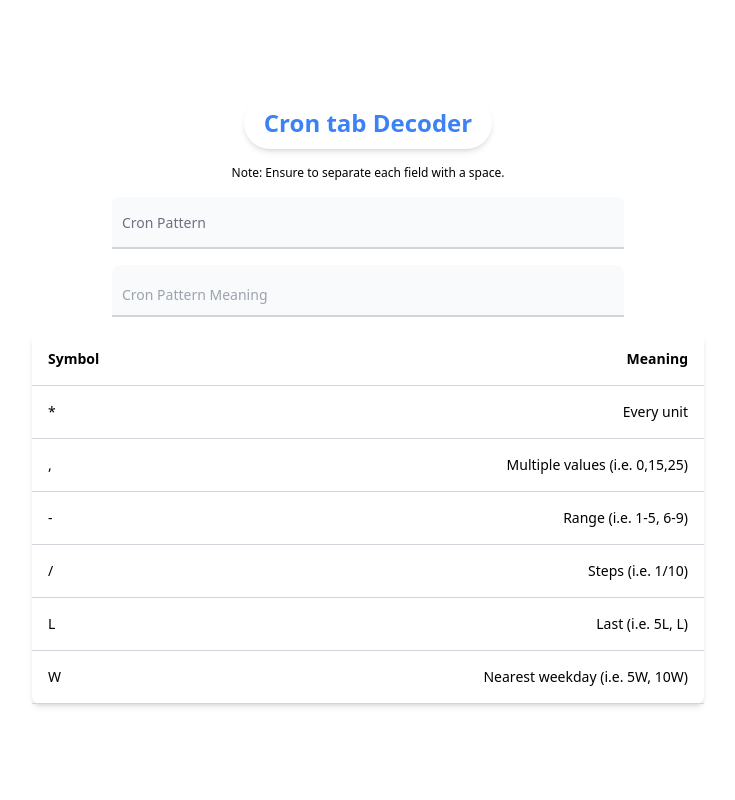
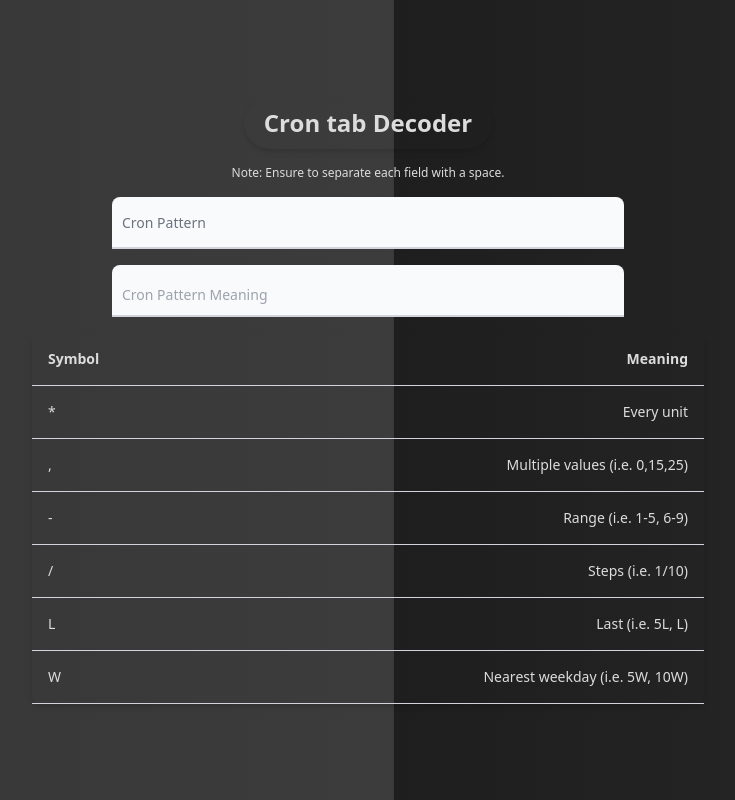
Before and after one commit to kunal202/cronTabDecoder, a React (Create React App) app: page / in a window 1280 px wide. Shown: the whole page, without its empty margins (272-1007 px from the left). Built offline with nearby package versions, Linux system fonts and the light colour scheme.

Commit message:
feat(cron-tab-decoder)[main]: updated favicon and background styling

```diff
--- a/src/App.js
+++ b/src/App.js
@@ -105,9 +105,9 @@ function App() {
   }
 
   return (
-    <div className="App">
+    <div className="App dynamic-bg">
       <div className="relative flex flex-col justify-center items-center min-h-screen space-y-4">
-        <h1 className="text-2xl font-bold text-blue-500 text-center shadow-md px-5 py-2.5 rounded-full transform hover:scale-105 hover:shadow-lg transition-all duration-300">
+        <h1 className="text-2xl font-bold text-mintcream text-center shadow-md px-5 py-2.5 rounded-full transform hover:scale-105 hover:shadow-lg transition-all duration-300">
           Cron tab Decoder
         </h1>
         <h6 className="text-xs text-center">
--- a/src/index.css
+++ b/src/index.css
@@ -1,3 +1,19 @@
 @tailwind base;
 @tailwind components;
 @tailwind utilities;
+
+.dynamic-bg {
+  background: linear-gradient(90deg, rgba(30,30,30,1) 0%, rgba(45,45,45,1) 35%, rgba(60,60,60,1) 100%);
+  background-size: 200% 200%;
+  animation: gradient 15s ease infinite;
+  color: rgba(220, 220, 220, 1); /* Soft grey text to contrast with the background */
+}
+
+@keyframes gradient {
+  0% {
+    background-position: 200% 0;
+  }
+  100% {
+    background-position: -200% 0;
+  }
+}
```
Also changed, not shown: public/manifest.json (added), 1 other file (tests, documents, lock files or other folders).
